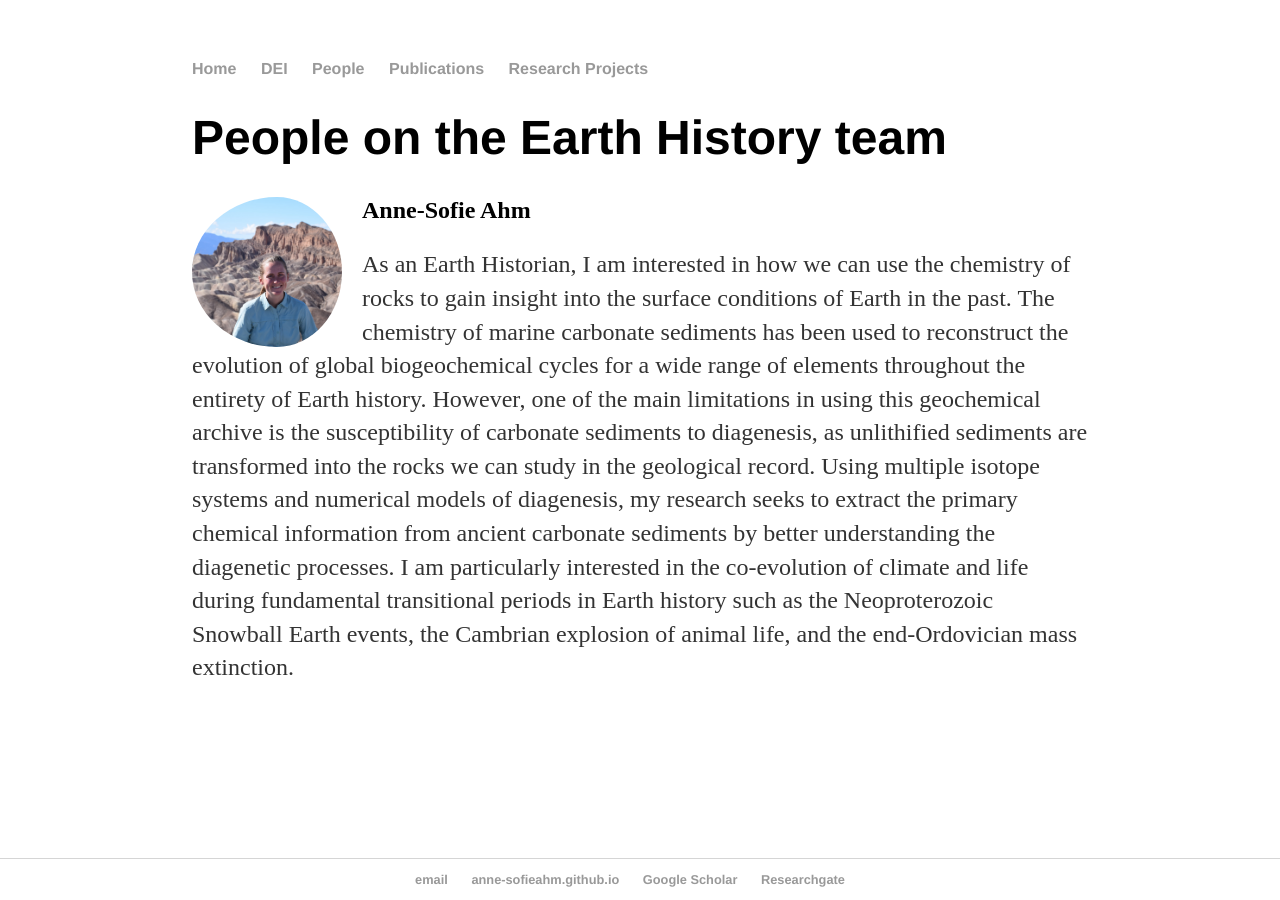
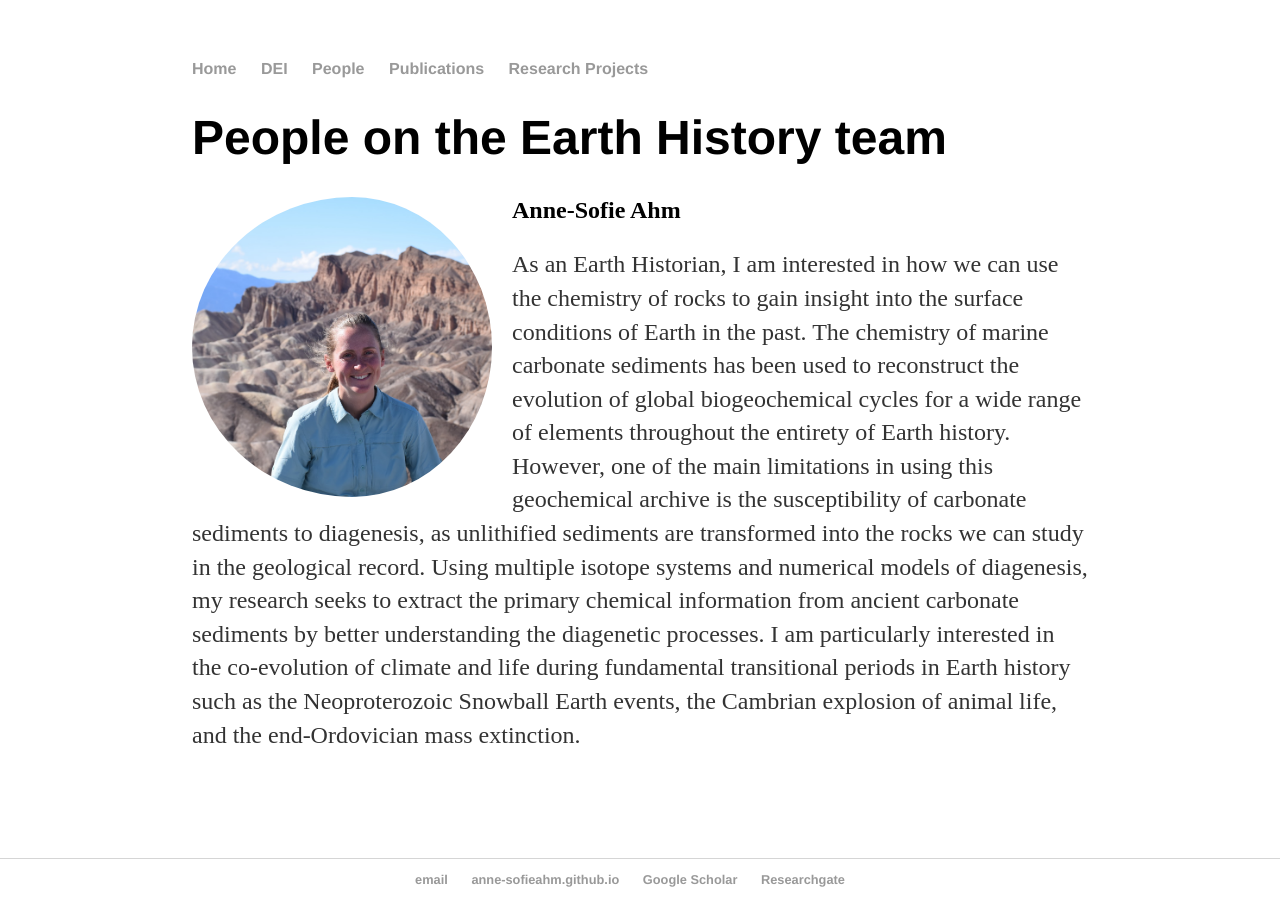
Before and after one commit to Anne-SofieAhm/Anne-SofieAhm.github.io, a Jekyll site: the page built from people/index.html, in a window 1280 px wide. Built offline with Jekyll 4.4.1, drawn with Linux system fonts in a browser that asks for light colours.

Commit message:
Update main.css

```diff
--- a/css/main.css
+++ b/css/main.css
@@ -79,9 +79,9 @@ top: 10px; */
 
 .avatar {
       object-fit: cover;
-      border-radius:50%;
-      width: 150px;
-      height: 150px;
+      border-radius: 50%;
+      width: 300px;
+      height: 300px;
     }
 
 /* .Textwrap {
```
